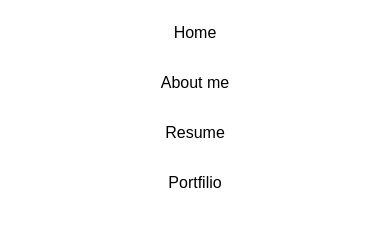
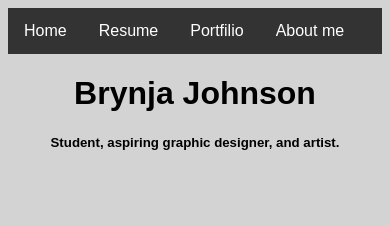
Before and after one commit to BBJohns05/Portfolio, a plain HTML site: page index.html in a window 390 px wide. Drawn offline with Linux system fonts and the light colour scheme; a web font is replaced by a local one.

Commit message:
Fixing my navbar
Basics with navbar and basics things

```diff
--- a/index.css
+++ b/index.css
@@ -6,15 +6,12 @@
     color: black;
     background-color: white;
     font-family: 'Poppins', sans-serif;
+    text-align: center;
+    background-color: lightgray;
 }
 button{
     height: 50px;
     align-content: center;
-}
-h1, h2 , h3 , h4 , h5 , h6{
-    text-align: center;
-    padding: 10px 50px 20px;
-    font-family: 'Poppins', sans-serif;
 }
 hr{
     height: 3%;
@@ -43,58 +40,32 @@ hr{
                 margin: 0px;
     justify-content: center;
 }
-.sidebar {
+/* w3school credit for navabar */
+
+ul {
+    list-style-type: none;
     margin: 0;
     padding: 0;
-    width: 200px;
-    background-color: #f1f1f1;
-    position: fixed;
-    height: 100%;
-    overflow: auto;
+    overflow: hidden;
+    background-color: #333;
+    color: white
 }
 
-.sidebar a {
-    display: block;
-    color: black;
-    padding: 16px;
-    text-decoration: none;
+li {
+    float: left;
+    background-color: #6666;
 }
 
-.sidebar a.active {
-    background-color: #6566;
-    color: #f1f1f1;
+li a {
+    display: block;
+    color: white;
+    text-align: center;
+    padding: 14px 16px;
+    text-decoration: none;
+    background-color: #333;
 }
 
-.sidebar a:hover:not(.active) {
-    background-color: #6666;
-    color: #f1f1f1;
+li a:hover {
+    background-color: #555;
+    color: white
 }
-
-div.content {
-    margin-left: 200px;
-    padding: 1px 16px;
-    height: 1000px;
-}
-
-@media screen and (max-width: 700px) {
-    .sidebar {
-        width: 100%;
-        height: auto;
-        position: relative;
-    }
-
-    .sidebar a {
-        float: left;
-    }
-
-    div.content {
-        margin-left: 0;
-    }
-}
-
-@media screen and (max-width: 400px) {
-    .sidebar a {
-        text-align: center;
-        float: none;
-    }
-}
--- a/index.html
+++ b/index.html
@@ -11,13 +11,17 @@
 <body>
 
 
-<div class="sidebar">
-    <a href="./index.html">Home</a>
-    <a href="#services">About me</a>
-    <a href="./resume.html">Resume</a>
-    <a href="./port.html">Portfilio</a>
-</div>
-</div>
+<ul>
+    <li><a class="active" href="index.html">Home</a></li>
+    <li><a href="resume.html">Resume</a></li>
+    <li><a href="port.html">Portfilio</a></li>
+    <li><a href="aboutme.html">About me</a></li>
+</ul>
+
+<h1>Brynja Johnson</h1>
+<h5>Student, aspiring graphic designer, and artist. </h5>
+
+
 </body>
 </body>
 </html>
```
Also changed, not shown: aboutme.html (added, +23 -0 lines), port.html (+9 -8 lines), resume.html (+21 -2 lines), images/backgroundport.jfif (added), images/shape.png (deleted).
